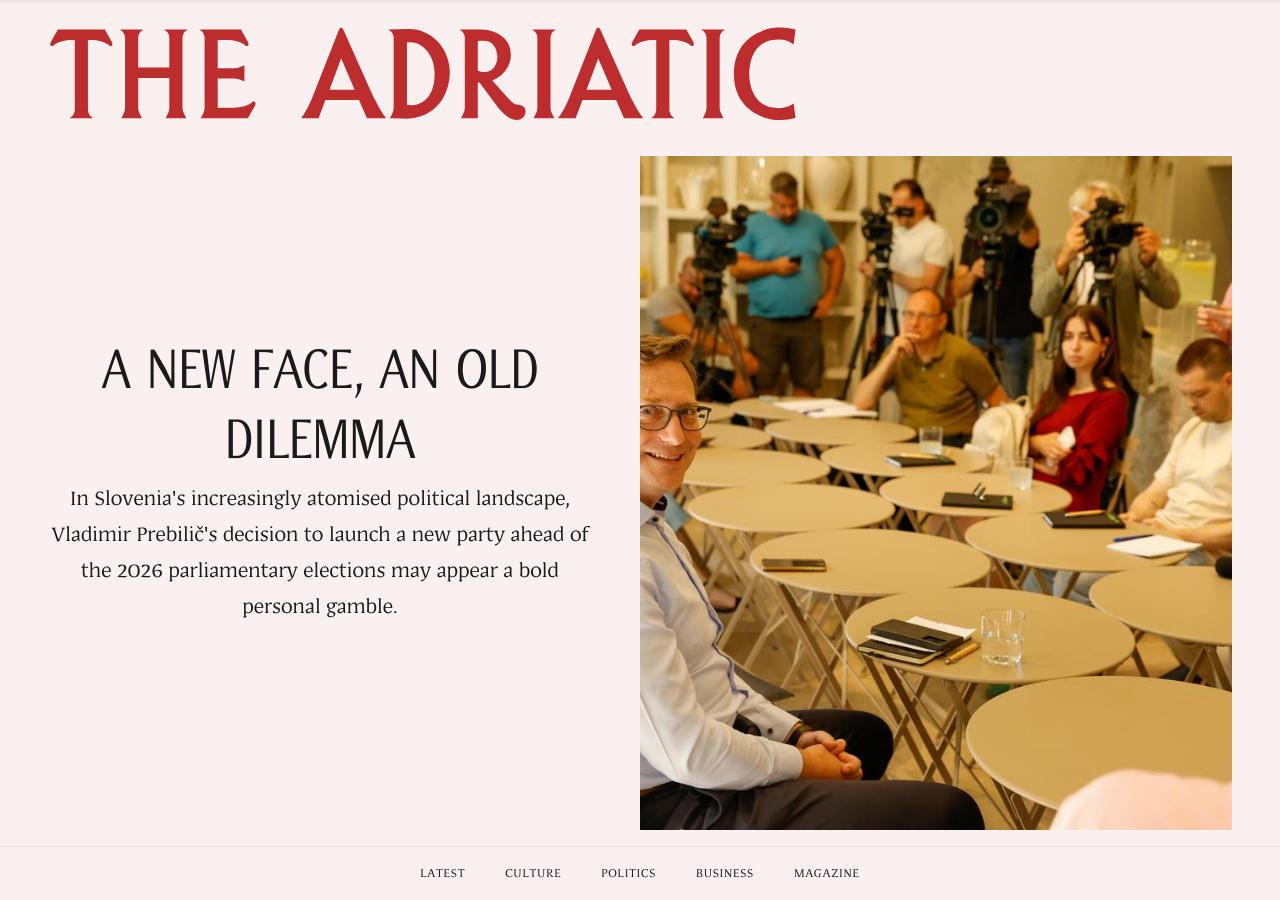
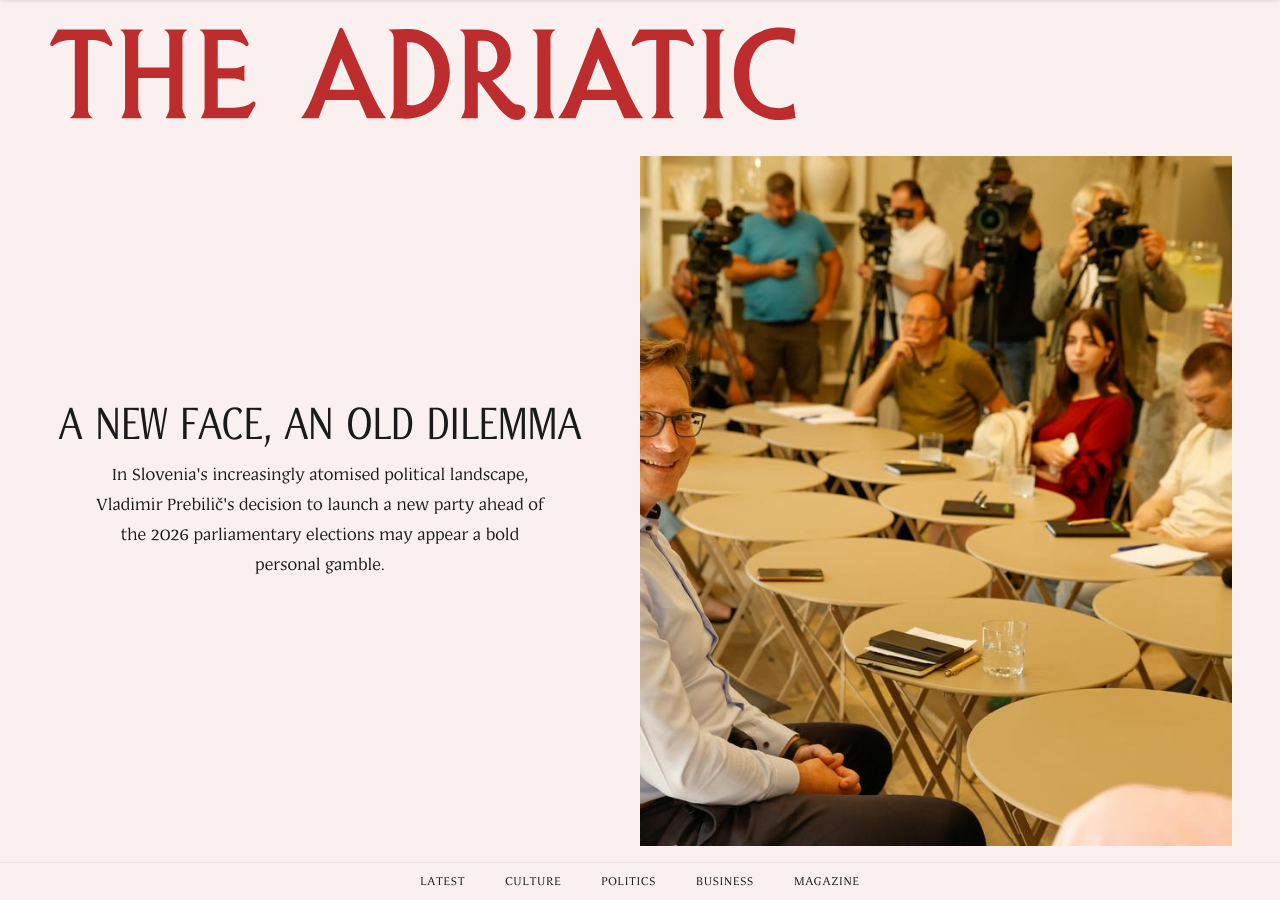
Before and after one commit to tramci/adriatic-website, a Jekyll site: the page built from index.html, in a window 1280 px wide and 900 px high. Built offline with Jekyll 4.4.1, drawn with Linux system fonts in a browser that asks for light colours; nearby versions of some CDN libraries; the list of posts is cut into pages by our own code.

Commit message:
Refactor CSS for improved organization and maintainability

```diff
--- a/assets/css/main.css
+++ b/assets/css/main.css
@@ -472,7 +472,7 @@ html {
 .home-bottom-nav {
   background-color: #faf0f0;
   border-top: 1px solid #e8e0e0;
-  padding: 1rem 0;
+  padding: 0.5rem 0;
   flex-shrink: 0;
 }
 
@@ -573,7 +573,7 @@ html {
 
 .hero-headline {
   font-family: 'Lado', Arial Narrow, sans-serif;
-  font-size: 4rem;
+  font-size: 3.25rem;
   font-weight: 300;
   color: #1a1a1a;
   line-height: 1.1;
@@ -588,7 +588,7 @@ html {
 .hero-summary {
   font-family: 'Adriatic22', Georgia, serif;
   font-weight: 400;
-  font-size: 1.5rem;
+  font-size: 1.25rem;
   color: #1a1a1a;
   line-height: 1.5;
   margin: 0 0 var(--z-ds-space-m);
```
